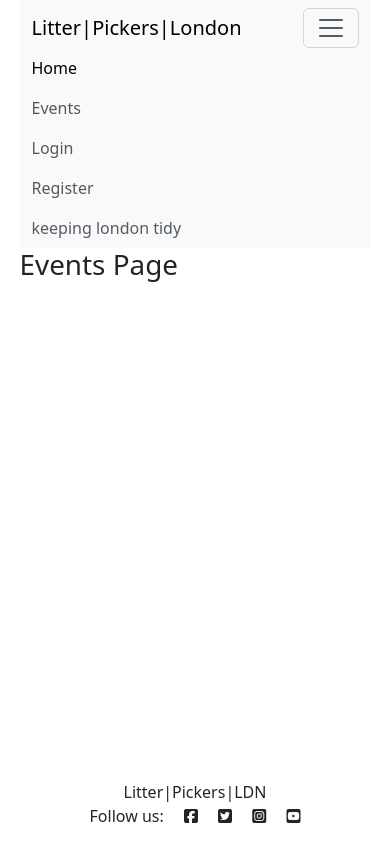
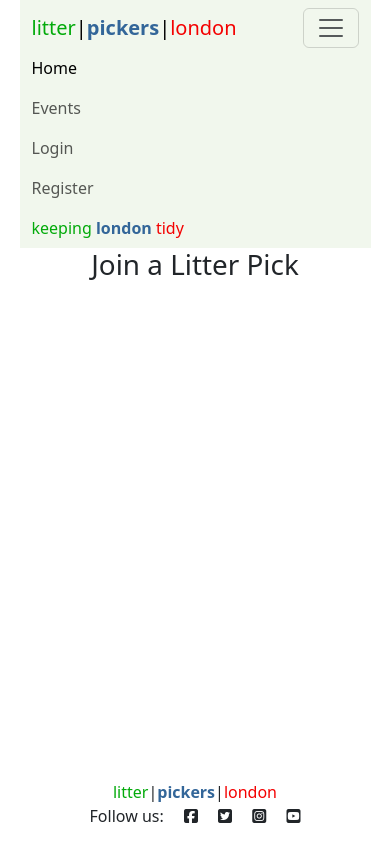
Before and after one commit to broken-helix/keep-it-tidy-london, a Django app: page /events/ in a window 390 px wide, after a click that opens the changed part. Run offline with Django 3.2, Linux system fonts and the light colour scheme; data that the repository does not hold is empty; some libraries are stand-ins or nearby versions.

Commit message:
Style events page

```diff
--- a/litter_pickers/views.py
+++ b/litter_pickers/views.py
@@ -15,7 +15,7 @@ def index(request):
 class EventList(generic.ListView):
     model = Event
     template_name = 'events.html'
-    paginate_by = 6
+    paginate_by = 8
 
 
 class EventDetail(View):
--- a/static/css/style.css
+++ b/static/css/style.css
@@ -1,6 +1,51 @@
 body {
     width: 90%;
     margin: auto;
+}
+
+/* Navigation */
+.navbar {
+    background-color: #f1f7ed;
+}
+
+.litter {
+    color: #02aa0a;
+}
+
+.pickers {
+    color: #336699;
+    font-weight: 700;
+}
+
+.london {
+    color: #f40000;
+}
+
+/* Homepage */
+.fa-earth-europe {
+    color: #02aa0a;
+}
+
+.fa-heart {
+    color: #f40000;
+}
+
+.fa-user-group {
+    color: #336699;
+}
+
+.fa-face-smile {
+    color: #ECA400;
+}
+
+/* Events Page */
+.card-img-top {
+    width: 250px;
+    height: 250px;
+    margin: 10px auto;
+    padding: 10px;
+    border-radius: 50%;
+    border: 0.2rem solid #02aa0a;
 }
 
 /* Alerts */
@@ -13,3 +58,29 @@ body {
     margin: auto;
     flex-grow: 1;
 }
+
+/* Responsiveness */
+@media screen and (min-width: 768px) {
+    /* Decrease Image Size at Overlap Point */
+    .card-img-top {
+        width: 150px;
+        height: 150px;
+    }
+}
+
+@media screen and (min-width: 1030px) {
+    /* Limit Screen Width at Larger Screen Sizes */
+
+    body {
+        width: 60%;
+    }
+}
+
+@media screen and (min-width: 1250px) {
+    /* Increase Image Size at Larger Screen Sizes */
+
+    .card-img-top {
+        width: 180px;
+        height: 180px;
+    }
+}
--- a/templates/base.html
+++ b/templates/base.html
@@ -21,17 +21,18 @@
 
     <!-- Navigation -->
 
-    <nav class="navbar navbar-expand-lg bg-body-tertiary">
+    <nav class="navbar navbar-expand-md">
         <div class="container-fluid">
 
-            <a class="navbar-brand" href="{% url 'index' %}">Litter|Pickers|London</a>
+			<a class="navbar-brand" href="{% url 'index' %}"><span class="brand"><span class="litter">litter</span>|<span
+				class="pickers">pickers</span>|<span class="london">london</span></span></a>
 
             <button class="navbar-toggler" type="button" data-bs-toggle="collapse" data-bs-target="#navbarSupportedContent" aria-controls="navbarSupportedContent" aria-expanded="false" aria-label="Toggle navigation">
                 <span class="navbar-toggler-icon"></span>
             </button>
 
-            <div class="collapse navbar-collapse" id="navbarSupportedContent">
-                <ul class="navbar-nav me-auto mb-2 mb-lg-0">
+            <div class="collapse navbar-collapse" id="navbarSupportedContent" data-toggle="collapse" data-target=".navbar-collapse">
+                <ul class="navbar-nav me-auto mb-2 mb-md-0">
 
             <li class="nav-item">
               <a class="nav-link active" aria-current="page" href="{% url 'index' %}">Home</a>
@@ -60,8 +61,9 @@
 
           </ul>
 
-            <span class="navbar-text text-muted">
-                keeping london tidy
+            <span class="navbar-text text-muted mb-md-0">
+                <span class="litter">keeping </span><span
+				class="pickers">london </span><span class="london">tidy</span>
             </span>
 
           </div>
@@ -92,7 +94,8 @@
 
     <!-- Footer -->
     <footer class="footer mt-auto py-3 dark-bg">
-        <p class="m-0 text-center">Litter|Pickers|LDN</p>
+        <p class="m-0 text-center"><span class="litter">litter</span>|<span
+			class="pickers">pickers</span>|<span class="london">london</span></p>
         <p class="m-0 text-center">Follow us: <i class="fab fa-facebook-square ms-3"></i>
             <i class="fab fa-twitter-square ms-3"></i>
             <i class="fab fa-instagram-square ms-3"></i>
--- a/templates/events.html
+++ b/templates/events.html
@@ -1,18 +1,18 @@
 {% extends "base.html" %}
 
 {% block content %}
-<h1>Events Page</h1>
+<h1 class="text-center">Join a Litter Pick</h1>
 <div class="container-fluid">
     <div class="row">
 
-        <!-- Blog Entries Column -->
-        <div class="col-12 mt-3 left">
+        <!-- Event Entries Column -->
+        <div class="col-12 mt-3">
             <div class="row">
             {% for event in event_list %}
-            <div class="col-md-4">
-                <div class="card-md-4">
+            <div class="col-sm-6 col-md-3">
+                <div class="card-sm-6 card-md-3">
                     <div class="card-body">
-                        <div class="image-container">
+                        <div class="image-container text-center">
                             {% if 'placeholder' in event.featured_image.url %}
                             <img class="card-img-top"
                                 src="https://res.cloudinary.com/dqesdpfj5/image/upload/v1687399354/john-cameron-WOT8JOjncHk-unsplash_z0ve8c.jpg">
@@ -20,27 +20,20 @@
                             <img class="card-img-top"
                                 src=" {{ event.featured_image.url }} ">
                             {% endif %}
-                                <div class="image-flash">
-                                    <p class="author">{{ event.title }}</p>
-                                    <p class="author">{{ event.get_borough_display }}</p>
-                                    <p class="author">{{ event.date }}</p>
+                                <div class="event-title">
+                                    <h4><a href="{% url 'event_detail' event.id event.slug %}" class="event-link card-title text-center">
+                                        {{ event.title }}
+                                    </a></h4>
+                                    <p class="event-info mb-0">{{ event.get_borough_display }}, {{ event.date }}</p>
+                                    <p><a href="{% url 'event_detail' event.id event.slug %}" class="event-link mt-0 card-title text-center">
+                                        Event Details
+                                    </a></p>
                                 </div>
                         </div>
-                        <a href="{% url 'event_detail' event.id event.slug %}" class="event-link">
-                            <h2 class="card-title">{{ event.title }}</h2>
-                            {% if user.is_authenticated %}
-                                {% if user.id == event.organiser.id %}
-                                    <small><a href="{% url 'edit_event' event.id event.slug %}">Edit</a></small>
-                                    <small><a href="{% url 'delete_event' event.id event.slug %}">Delete</a></small>
-                                {% endif %}
-                            {% endif %}
-                        </a>
-                        <hr />
-                        <p><i class="fa-solid fa-user-plus"></i> | {{ event.number_of_attendees }}</p>
                     </div>
                 </div>
             </div>
-            {% if forloop.counter|divisibleby:3 %}
+            {% if forloop.counter|divisibleby:4 %}
             </div>
             <div class="row">
             {% endif %}
--- a/templates/index.html
+++ b/templates/index.html
@@ -40,7 +40,6 @@
                 satisfaction and empowerment when you see the impact.
             </p>
         </div>
-
     </div>
 </div>
 {%endblock%}
```
